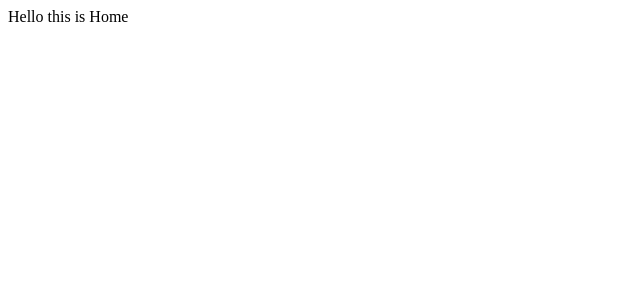
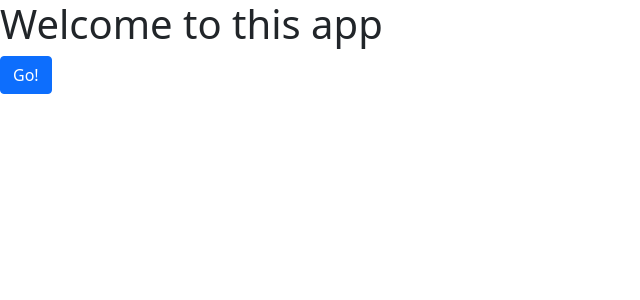
Before and after one commit to diazgio/task-test-front, a React (Create React App) app: page / in a window 1280 px wide. Shown: the top 300 px of the page, without its empty margins (0-640 px from the left). Built offline with nearby package versions, Linux system fonts and the light colour scheme.

Commit message:
Set bootstrap with main app file and add links between pages

```diff
--- a/src/components/App.tsx
+++ b/src/components/App.tsx
@@ -1,6 +1,7 @@
 import React from 'react';
 import { BrowserRouter as Router, Route, Switch, RouteComponentProps } from 'react-router-dom';
 import routes from '../config/routes';
+import 'bootstrap/dist/css/bootstrap.min.css';
 
 const App: React.FunctionComponent<{}> = () => {
   return (
@@ -15,6 +16,7 @@ const App: React.FunctionComponent<{}> = () => {
                 exact={route.exact}
                 render={(props: RouteComponentProps<any>) => (
                   <route.component
+                    name={route.name}
                     {...props}
                     {...route.props}
                   />
--- a/src/components/Pages/Home.tsx
+++ b/src/components/Pages/Home.tsx
@@ -1,9 +1,13 @@
 import React from 'react';
 import IPage from '../../interfaces/page';
+import { Link } from 'react-router-dom';
 
 const HomePage: React.FunctionComponent<IPage> = props => {
   return (
-    <div>Hello this is Home</div>
+    <div>
+      <h1>Welcome to this app</h1>
+      <Link className="btn btn-primary" to="/commits">Go!</Link>
+    </div>
   );
 }
 
```
